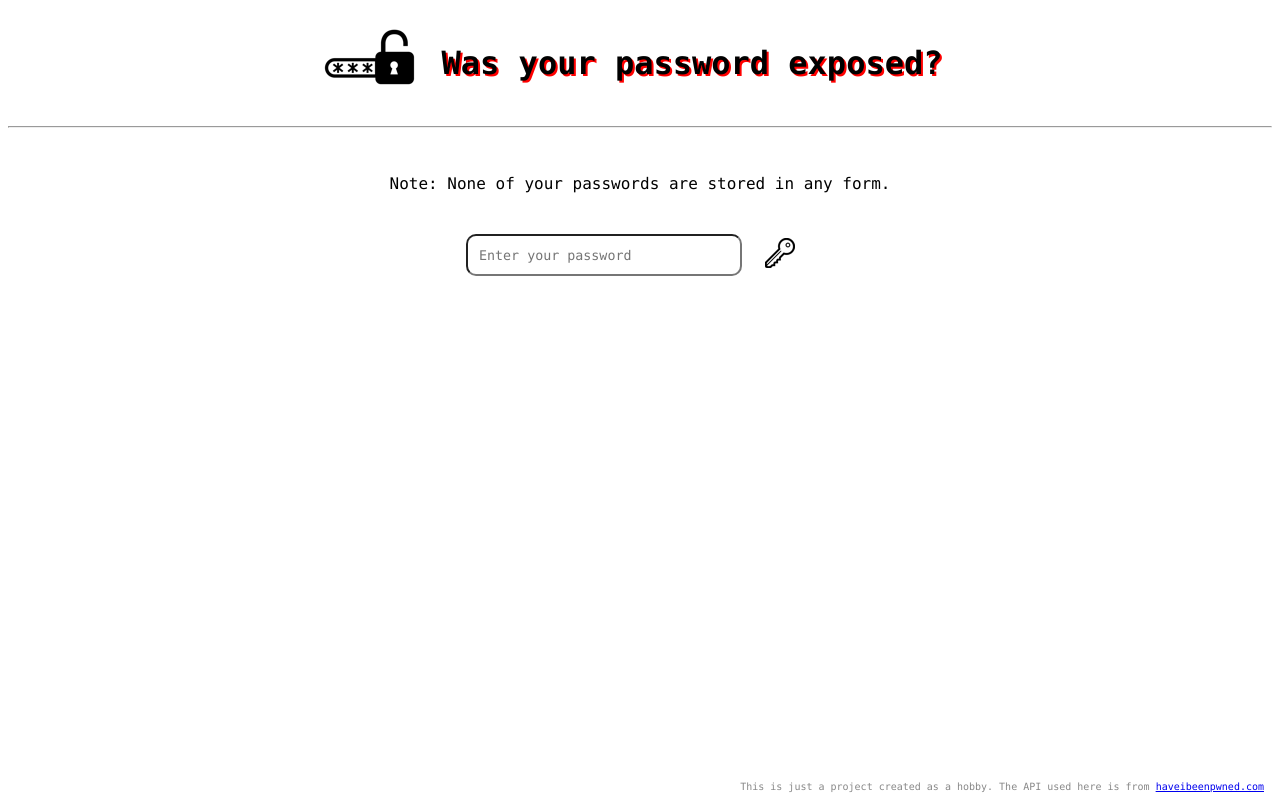
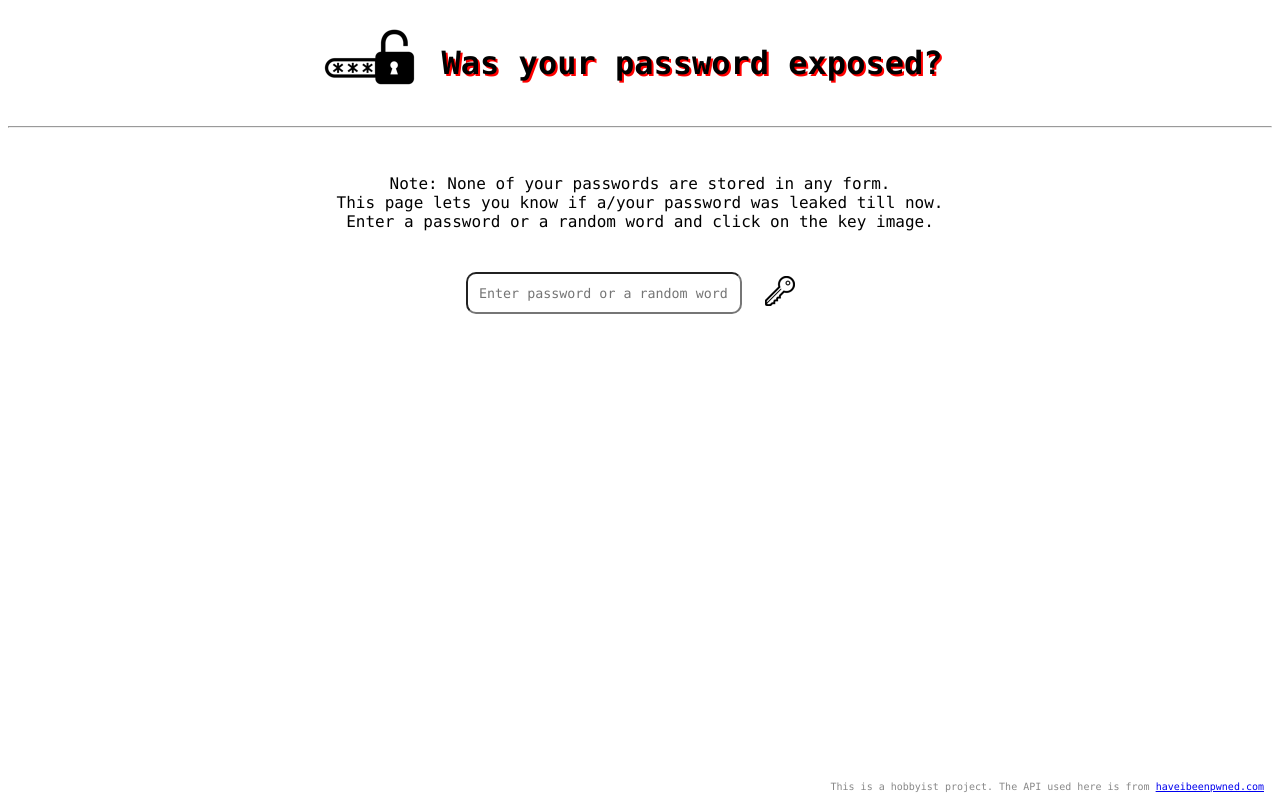
Before and after one commit to vamshidhar-thonti/PasswordChecker, a Flask app: page / in a window 1280 px wide. Run offline with Flask 2, Linux system fonts and the light colour scheme.

Commit message:
From EC2

```diff
--- a/main.py
+++ b/main.py
@@ -15,7 +15,7 @@ def submit_form():
     if request.method == 'POST':
         data = pwned_api_check(str(request.form['password']))
         if int(data) == 0:
-            result = 'Your password hasn\'t been breached. \N{smiling face with sunglasses}'
+            result = 'Your password hasn\'t been leaked. \N{smiling face with sunglasses}'
         else:
             result = f'Your password has been exposed {data} times. \N{confused face}'
         return render_template('index.html', result=result)
@@ -45,7 +45,9 @@ def pwned_api_check(password):
     response = request_api_data(first5_char)
     return get_password_leaks_count(response, tail)
 
-# if __name__ == '__main__':
+if __name__ == '__main__':
+	app.run(host='0.0.0.0', port=5000)
+
 # for password in input('Enter the password you want to check: ').split():
 #     count = pwned_api_check(password)
 #     if count:
--- a/templates/index.html
+++ b/templates/index.html
@@ -2,6 +2,7 @@
 <html lang="en">
 <head>
     <meta charset="UTF-8">
+    <meta name="viewport" content="width=device-width, initial-scale=1.0">
     <title>Password Checker</title>
 
     <link href="../static/styles.css" rel="stylesheet">
@@ -16,10 +17,10 @@
         </tr>
         </table>
         <hr><br><br>
-        <center>Note: None of your passwords are stored in any form.</center> <br> <br>
+        <center>Note: None of your passwords are stored in any form.<br>This page lets you know if a/your password was leaked till now.<br>Enter a password or a random word and click on the key image.</center> <br> <br>
         <table align="center">
             <tr>
-                <td><input class="pass" type="password" id="password" name="password" placeholder="Enter your password" width="100" required></td>
+                <td><input class="pass" type="password" id="password" name="password" placeholder="Enter password or a random word" width="100" required></td>
                 <td><input type="image" src="../static/tb_key.png" alt="Submit"></td>
             </tr>
         </table>
@@ -27,7 +28,7 @@
         <center id="result">{{ result }}</center>
         <div class="footer">
             <footer>
-                This is just a project created as a hobby. The API used here is from <a href="https://haveibeenpwned.com/API/v3">haveibeenpwned.com</a>
+                This is a hobbyist project. The API used here is from <a href="https://haveibeenpwned.com/API/v3">haveibeenpwned.com</a>
             </footer>
         </div>
     </form>
```
